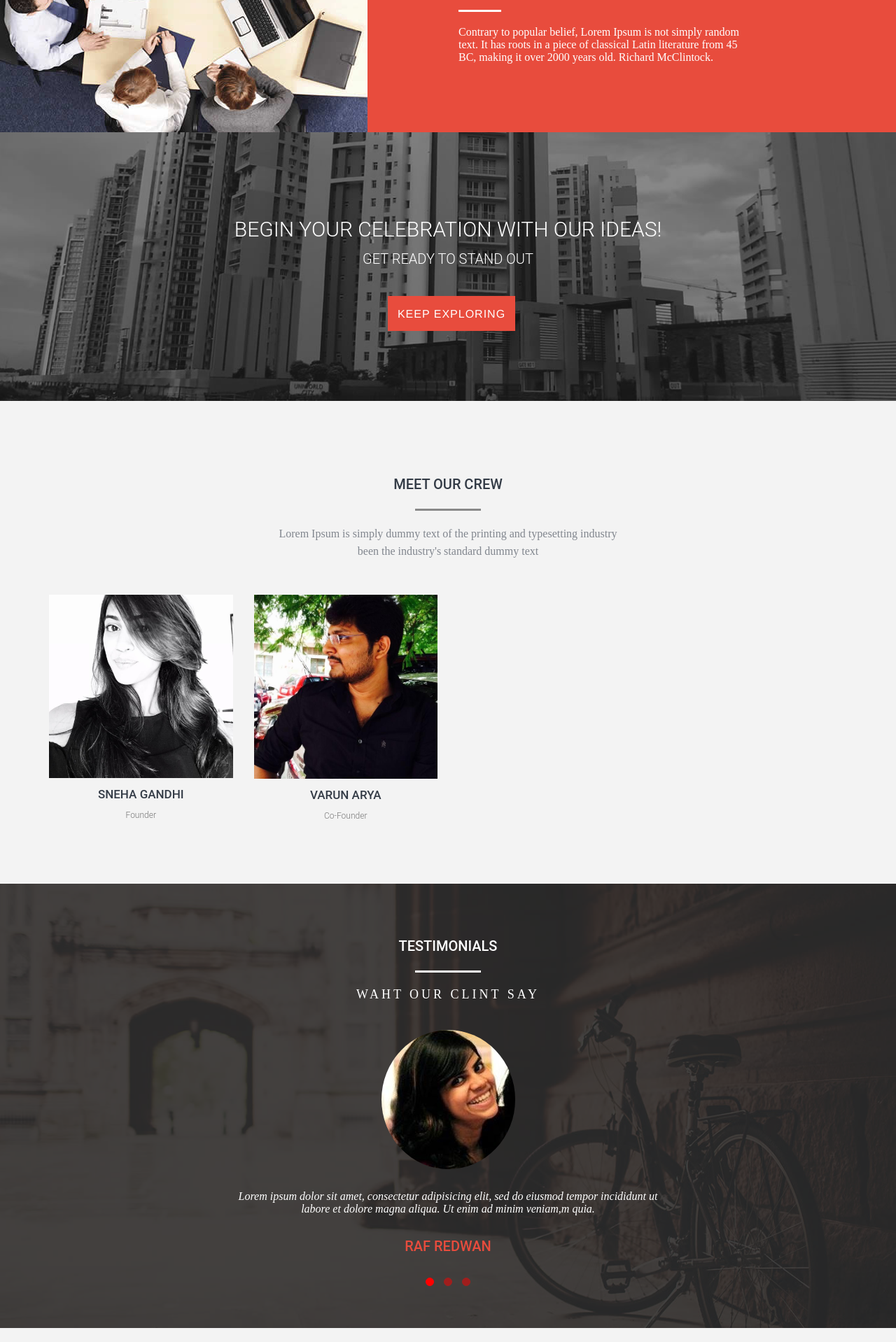
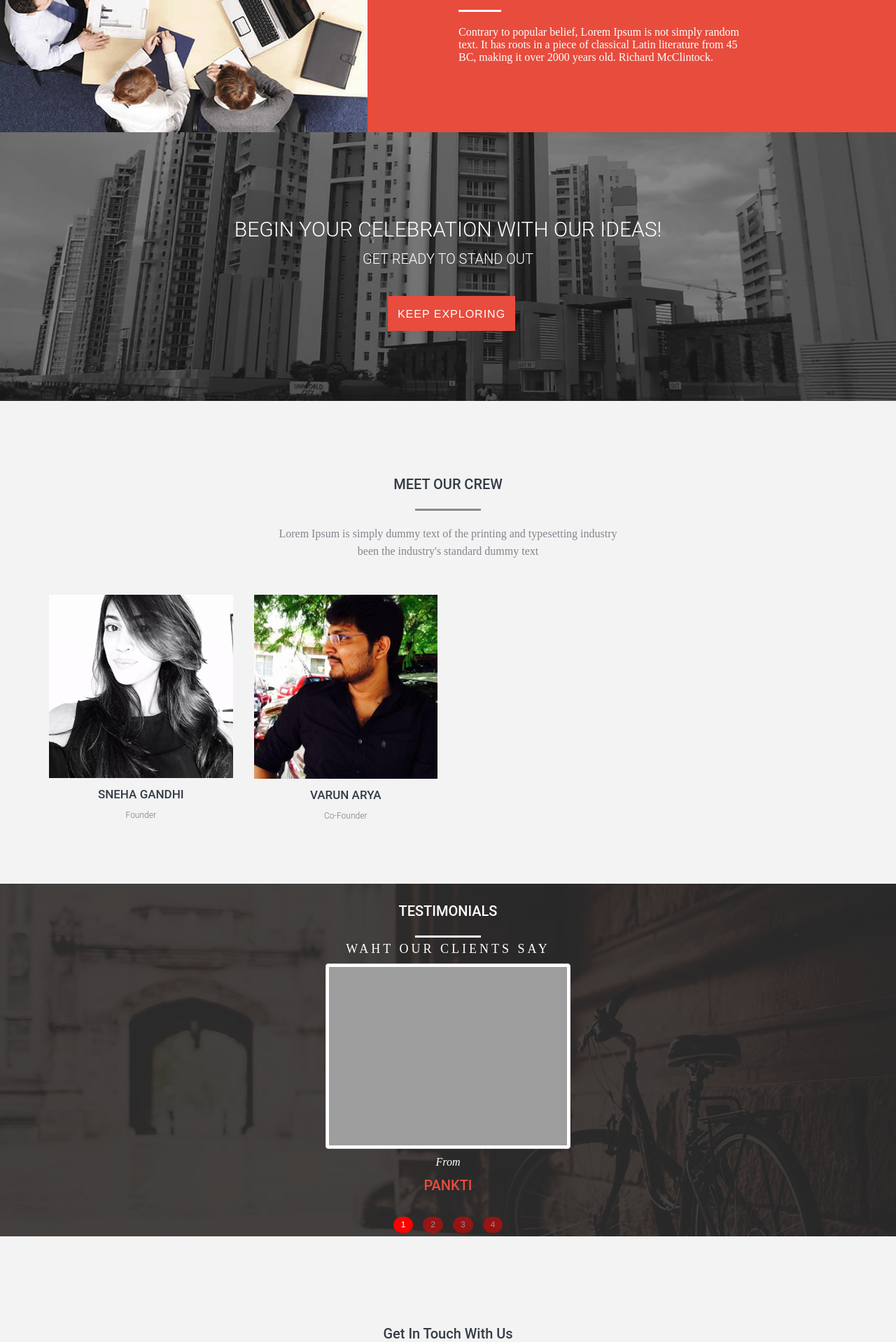
Before and after one commit to PrasannaInamdar/capstonemedia.in, a Flask app: page / in a window 1280 px wide. Shown: the part 4582-6500 px from the top of the page at 70% size. Run offline with Flask 2, Linux system fonts and the light colour scheme; some libraries are stand-ins or nearby versions; grey boxes are pictures that could not be loaded.

Commit message:
changed NAV

```diff
--- a/static/css/style.css
+++ b/static/css/style.css
@@ -264,7 +264,7 @@ a:hover{
     padding:3px 0px;
     width: 8%;
     margin: 0 auto;
-    margin-bottom: 20px;
+    margin-bottom: 5px;
 }
 .banner .scroll_btn {
 	background: url(../images/scroll.gif) 50% 50% no-repeat rgba(215, 181 ,94, 0);
@@ -312,7 +312,7 @@ a:hover{
 	z-index: 300;
     box-shadow: 0 6px 12px rgba(0, 0, 0, .175);
     -webkit-box-shadow: 0 6px 12px rgba(0, 0, 0, .175);
-    background-color: #fff;
+    background-color: #d4d4d4;
 	height:80px;
 
 }
@@ -879,26 +879,26 @@ color:#fff;
 }
 .testimonial_overlay {
     background: rgba(39, 39, 39, 0.86);
-    padding: 50px 0px;
+   /* padding: 50px 0px; */
 }
 .single_testimonial_img{
-	margin-top:40px;
+	margin-top:10px;
 
 }
 .single_testimonial_img img{
-	margin-bottom:30px;
+	margin-bottom:10px;
 }
 .single_testimonial_img p{
     width: 55%;
     margin: 0 auto;
     font-family: 'OpenSans';
     font-style: italic;
-    margin-bottom: 30px;
+    margin-bottom: 10px;
 	color:#fff;
 
 }
 .single_testimonial_img a{
-	margin-top:40px;
+	margin-top:10px;
 	color:#e84c3d;
 	font-size:20px;
 	font-family:'Roboto';
--- a/static/js/script.js
+++ b/static/js/script.js
@@ -65,14 +65,14 @@ $(window).load(function () {
 
 
 $(".main_testimonial").owlCarousel({
-
-/*autoPlay: 3000, //Set AutoPlay to 3 seconds*/
+autoHeight:true,
+autoPlay: 5000, //Set AutoPlay to 3 seconds*/
 items : 1,
 itemsDesktop : [1199,3],
 itemsDesktopSmall : [979,3],
 
 pagination : true,
-paginationNumbers: false,
+paginationNumbers: true,
  singleItem:true,
 
 responsive: true,
--- a/templates/index.html
+++ b/templates/index.html
@@ -619,34 +619,49 @@ function growShrinkLogo() {
 		<div class="testimonial_overlay">
 			<div class="container">
 				<div class="row">
-					<div class="head_title text-center wow slideInDown" data-wow-duration="0.5s">
+					<div class="head_title text-center wow slideInRight" data-wow-duration="0.5s">
 						<h2>TESTIMONIALS</h2>
 						<div class="separetorwhite2"></div>
-						<h5>WAHT OUR CLINT SAY </h5>
+						<h5>WAHT OUR CLIENTS SAY </h5>
 					</div>
 					<div class="main_testimonial text-center wow fadeIn" data-wow-duration="1s">
 						<div class="single_testimonial">
 							<div class="single_testimonial_img">
-								<img class="img-circle"  src="static/images/tst1.jpg" alt="" />
-								<p>Lorem ipsum dolor sit amet, consectetur adipisicing elit, sed do eiusmod tempor incididunt ut labore et dolore magna aliqua. Ut enim ad minim veniam,m quia.</p>
-								<a href="">RAF REDWAN</a>
+								<img class="img-thumbnail" height="350" width="350" src="static/images/Client/Pankti's.jpg" alt="" />
+								<p>From </p>
+								<a href="">PANKTI</a>
 							</div>
 						</div>
 						<div class="single_testimonial">
 							<div class="single_testimonial_img">
-								<img class="img-circle" src="static/images/tst1.jpg" alt="" />
-								<p>Lorem ipsum dolor sit amet, consectetur adipisicing elit, sed do eiusmod tempor incididunt ut labore et dolore magna aliqua. Ut enim ad minim veniam,m quia.</p>
-								<a href="">RAF REDWAN</a>
+								<img class="img-thumbnail" height="350" width="350" src="static/images/Client/img_3750.jpg" alt="" />
+								<p>From</p>
+								<a href="">KHURANA FAMILY</a>
 							</div>
 						</div>
 						<div class="single_testimonial">
 							<div class="single_testimonial_img">
-								<img class="img-circle" src="static/images/tst1.jpg" alt="" />
-								<p>Lorem ipsum dolor sit amet, consectetur adipisicing elit, sed do eiusmod tempor incididunt ut labore et dolore magna aliqua. Ut enim ad minim veniam,m quia.</p>
+								<img class="img-thumbnail" height="350" width="350" src="static/images/Client/IMG_6827.PNG" alt="" />
+								<p>From</p>
+								<a href="">NEHA</a>
+							</div>
+						</div>
+						<div class="single_testimonial">
+							<div class="single_testimonial_img">
+								<img class="img-circle" height="350" width="350" src="static/images/tst1.jpg" alt="" />
+								<p>Lorem ipsum dolor sit amet, consectetur adipisicing elit, sed do eiusmod tempor incididunt ut labore
+
+et dolore magna aliqua. Ut enim ad minim veniam,m quia.</p>
 								<a href="">RAF REDWAN</a>
 							</div>
 						</div>
 					</div>
+
+
+
+
+
+
 				</div>
 			</div>
 		</div>
```
Also changed, not shown: static/Logos/LOGO_2.png (added), static/Logos/LOGO_3.png (added), static/images/Client/CCF3114_00013.jpg (added), static/images/Client/IMG_3750.JPG (added), static/images/Client/IMG_6827.PNG (added), static/js/wow/wow.min.js, 3 other files.
